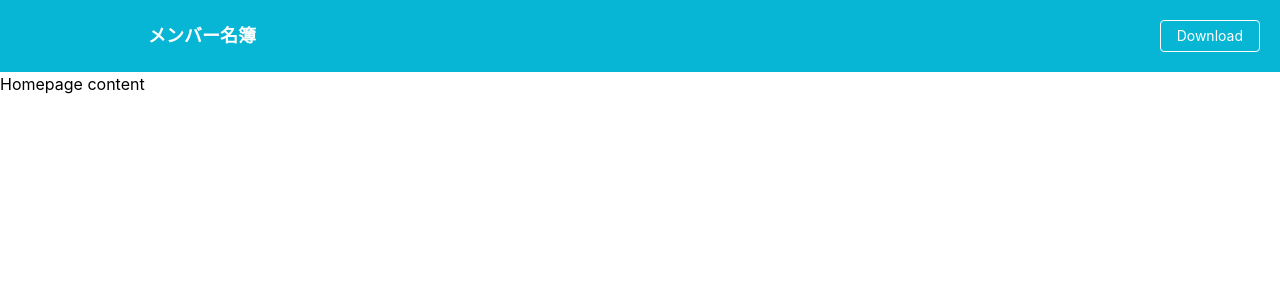
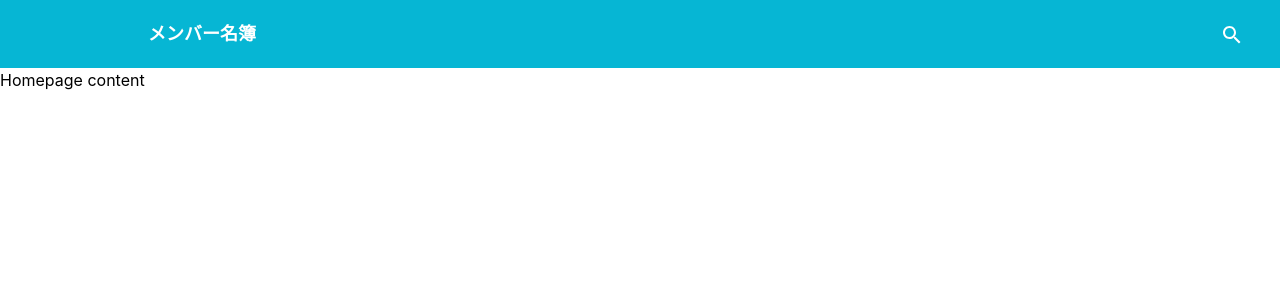
Before and after one commit to chaos4ros2/mm, a Next.js app: page / in a window 1280 px wide. Shown: the top 300 px of the page. Built offline with nearby package versions, Linux system fonts and the light colour scheme.

Commit message:
add LocationHeader component basic

```diff
--- a/components/Header.js
+++ b/components/Header.js
@@ -15,24 +15,8 @@ const Header = ({}) => {
                     <svg className="fill-current h-3 w-3" viewBox="0 0 20 20" xmlns="http://www.w3.org/2000/svg"><title>Menu</title><path d="M0 3h20v2H0V3zm0 6h20v2H0V9zm0 6h20v2H0v-2z"/></svg>
                 </button>
             </div>
-            <div className="w-auto grow flex items-center">
-                <div className="text-sm grow shrink-0 mr-4">
-                    <a href="#responsive-header" className="hidden mt-4 mr-4 text-teal-200 hover:text-white">
-                        Docs
-                    </a>
-                    <a href="#responsive-header" className="hidden mt-4 mr-4 text-teal-200 hover:text-white">
-                        Examples
-                    </a>
-                    <a href="#responsive-header" className="hidden mt-4 mr-4 text-teal-200 hover:text-white">
-                        Blog
-                    </a>
-                    <LocationHeader />
-                </div>
-                <div>
-                    <a href="#" className="flex-nowrap inline-block text-sm px-4 py-2 leading-none border rounded text-white border-white hover:border-transparent hover:text-teal-500 hover:bg-white mt-0">Download</a>
-                </div>
-
-            </div>
+            { /* Todo：分岐追加 */ }
+            <LocationHeader />
         </nav>
     );
 };
--- a/components/header/LocationHeader.js
+++ b/components/header/LocationHeader.js
@@ -1,8 +1,23 @@
+import {useEffect, useState} from 'react';
+import SearchIcon from '@mui/icons-material/Search';
+
 const LocationHeader = ({  }) => {
     // const {title, description, icon } = meta;
+    const [ showItemFlag, setShowItemFlag ] = useState(false);
+
+    const toggle_member_search_form = () => setShowItemFlag(!showItemFlag)
 
     return (
-        <div className="ml-32 font-semibold text-lg text-white">メンバー名簿</div>
+        <div className="w-auto grow flex items-center">
+            <div className="text-sm grow shrink-0 mr-4">
+                <div className={`ml-32 font-semibold text-lg text-white ${showItemFlag ? 'hidden' : ''}`}>メンバー名簿</div>
+                {/* Todo：input欄に文字が入力されるとメンバー検索のイベントをアクティブにする */}
+                <input className={`ml-24 font-semibold text-lg ${!showItemFlag ? 'hidden' : ''}`} />
+            </div>
+            <div>
+                <SearchIcon onClick={toggle_member_search_form} className="text-white mr-4 cursor-pointer"/>
+            </div>
+        </div>
     );
 };
 
--- a/package.json
+++ b/package.json
@@ -9,6 +9,8 @@
     "lint": "next lint"
   },
   "dependencies": {
+    "@mui/icons-material": "^5.8.4",
+    "@mui/material": "^5.9.0",
     "@prisma/client": "^4.0.0",
     "next": "12.1.6",
     "react": "18.2.0",
```
Also changed, not shown: 2 other files (tests, documents, lock files or other folders).
